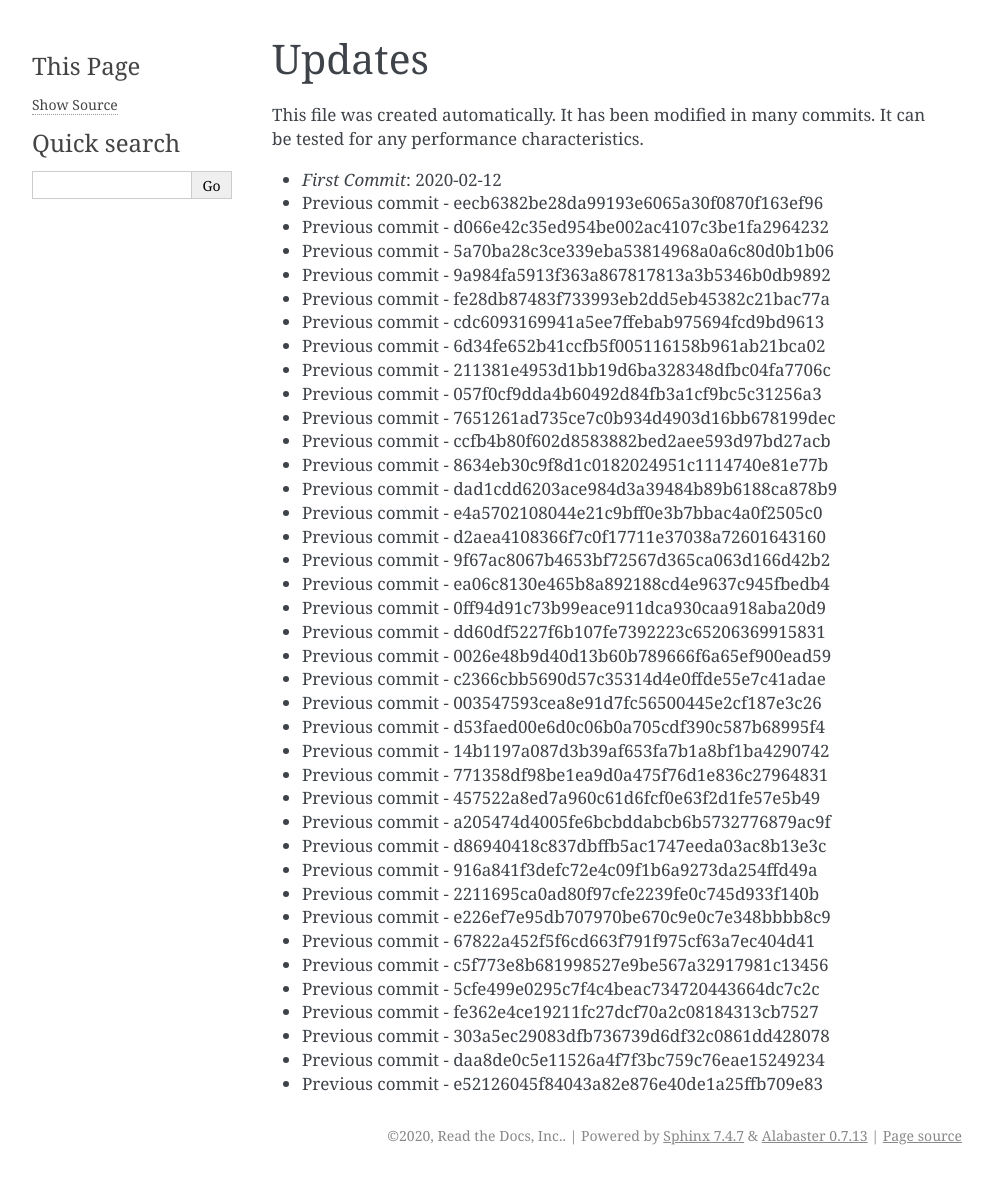
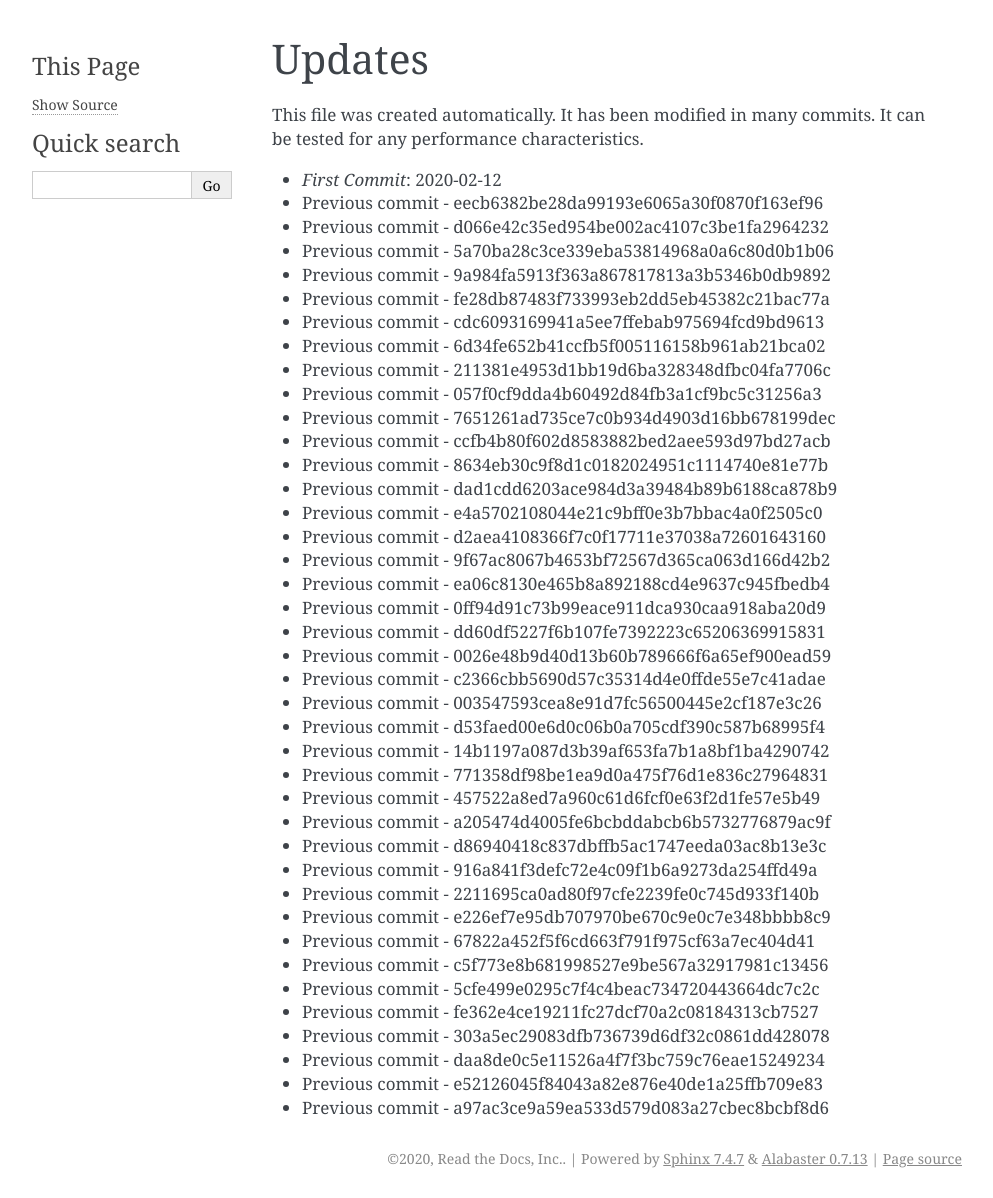
Before and after one commit to readthedocs/rtd-git-stresstest, a Sphinx documentation site: the page built from docs/updates.rst, in a window 1280 px wide. Shown: the whole page, without its empty margins (148-1141 px from the left). Built offline with Sphinx 7.4.7, drawn with Linux system fonts in a browser that asks for light colours; before the commit the page ends 1175 px from its top, so only the background shows below that.

Commit message:
Generating commit from previous: a97ac3ce9a59ea533d579d083a27cbec8bcbf8d6

```diff
--- a/docs/updates.rst
+++ b/docs/updates.rst
@@ -44,3 +44,4 @@ It can be tested for any performance characteristics.
 * Previous commit - 303a5ec29083dfb736739d6df32c0861dd428078
 * Previous commit - daa8de0c5e11526a4f7f3bc759c76eae15249234
 * Previous commit - e52126045f84043a82e876e40de1a25ffb709e83
+* Previous commit - a97ac3ce9a59ea533d579d083a27cbec8bcbf8d6
```
